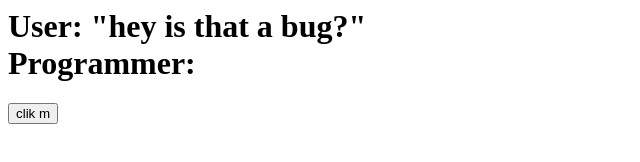
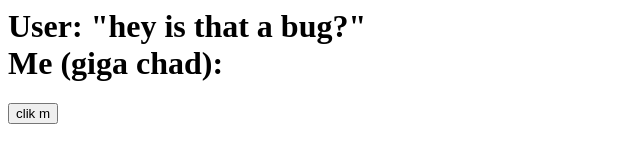
Before and after one commit to Rubyboat1207/ProgrammerBugReportResponseGenerator, a plain HTML site: page index.html in a window 1280 px wide. Shown: the whole page, without its empty margins (0-640 px from the left). Drawn offline with Linux system fonts and the light colour scheme.

Commit message:
Add files via upload

```diff
--- a/index.html
+++ b/index.html
@@ -39,7 +39,7 @@
             document.getElementById("yea_that_thing").innerHTML = responses[getRandomInt(responses.length)]
         }
     </script>
-    <h1>User: "hey is that a bug?"<br>Programmer:</h1>
+    <h1>User: "hey is that a bug?"<br>Me (giga chad):</h1>
     <h1 id="yea_that_thing"></h1>
     <button onclick="generate()">clik m</button>
 </html>
```
